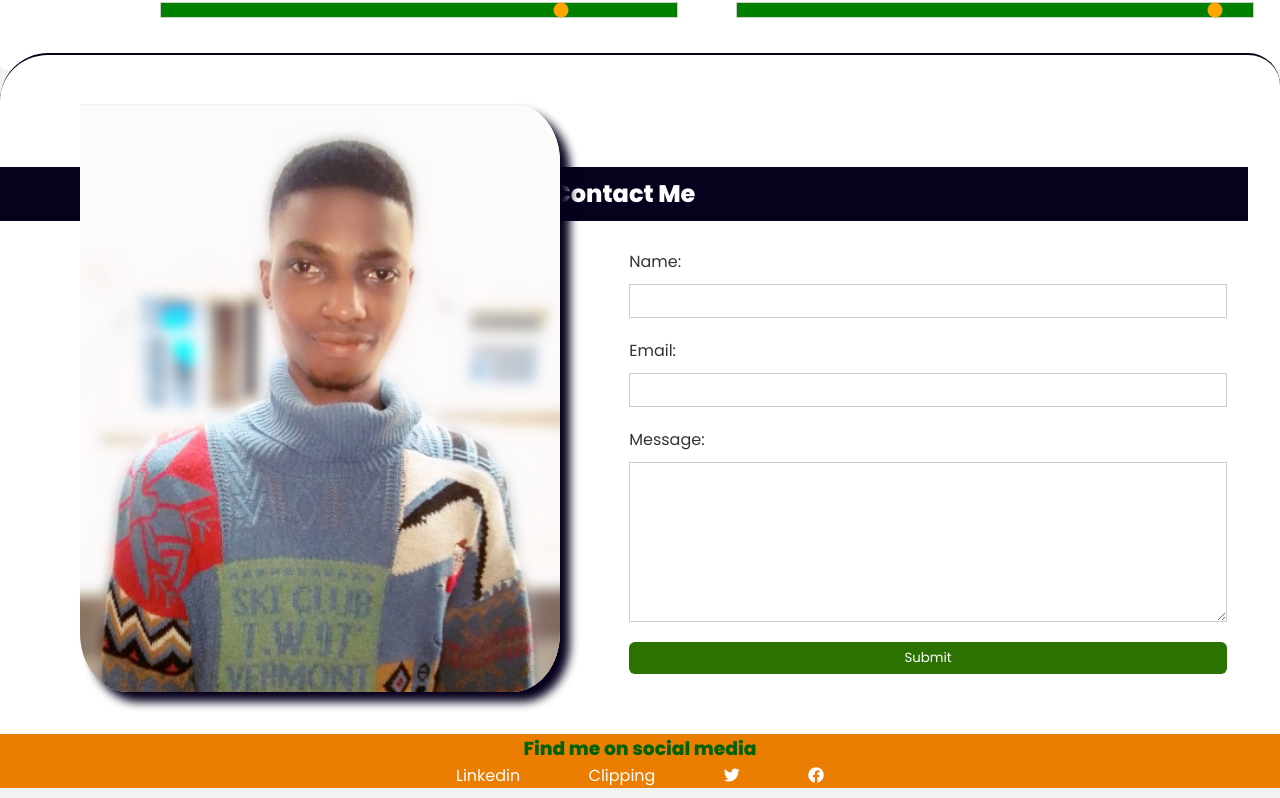
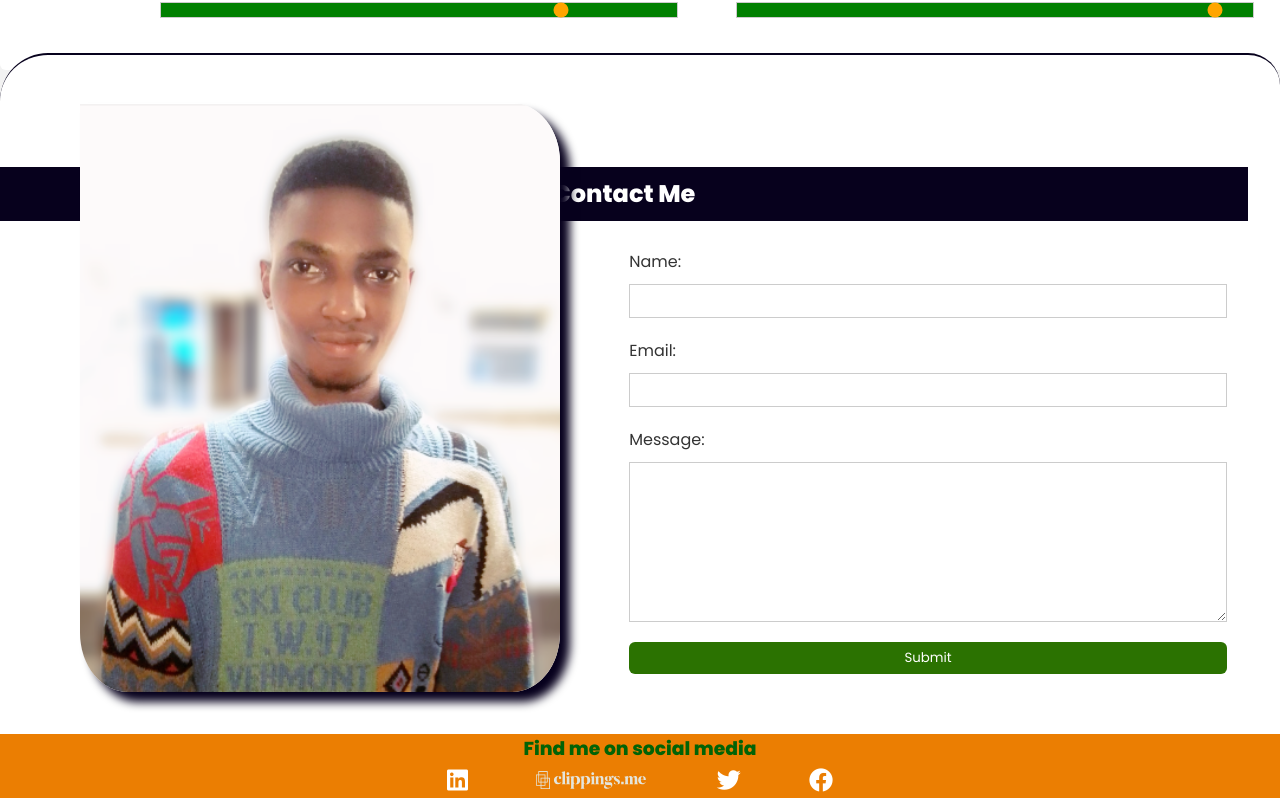
Before and after one commit to Younglad-Paul/Pauls_Portfolio, a React (Create React App) app: page / in a window 1280 px wide. Shown: the part 2090-2888 px from the top of the page. Built offline with nearby package versions, Linux system fonts and the light colour scheme.

Commit message:
latest update

```diff
--- a/public/index.html
+++ b/public/index.html
@@ -259,10 +259,10 @@
     <footer>
         <h3>Find me on social media</h3>
         <div>
-            <a href="https://linkedin.com/in/borisade-paul-dayo-5a8b13250" alt="Linkedin">Linkedin</a>
-            <a href="https://www.clippings.me/borisade_paul" alt="Clipping">Clipping</a>
-            <a href="/" alt="Twitter"><i class="fa-brands fa-twitter"></i></a>
-            <a href="/" alt="Facebook"><i class="fa-brands fa-facebook"></i></a>
+            <a href="https://linkedin.com/in/borisade-paul-dayo-5a8b13250" alt="Linkedin"><i class="fa-brands fa-linkedin"></i></a>
+            <a href="https://www.clippings.me/borisade_paul" alt="Clipping"><img src="images/clippings.svg" style="width:110px"> </a>
+            <a href="https://twitter.com/BorisadePaul" alt="Twitter"><i class="fa-brands fa-twitter"></i></a>
+            <a href="https://web.facebook.com/profile.php?id=100083095636541" alt="Facebook"><i class="fa-brands fa-facebook"></i></a>
 
         </div>
     </footer>
--- a/public/style.css
+++ b/public/style.css
@@ -379,6 +379,7 @@ footer{
 }
 footer div a{
     margin:2rem;
+    font-size: 1.5rem;
 }
 
 @media (max-width: 1280px){
```
Also changed, not shown: public/images/clippings.svg (added).
